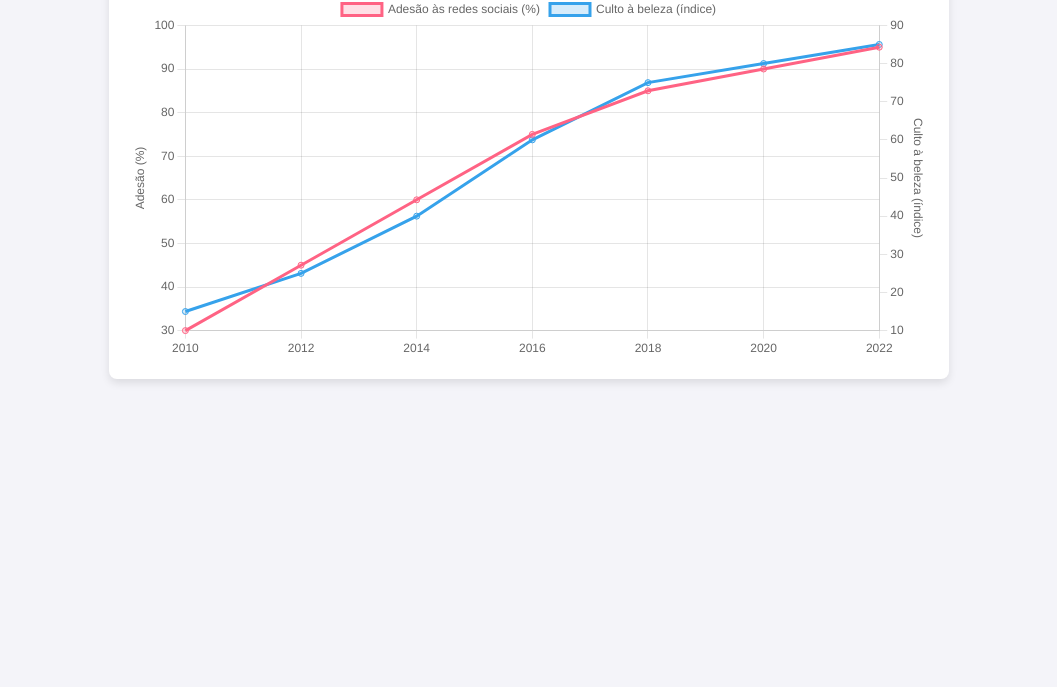
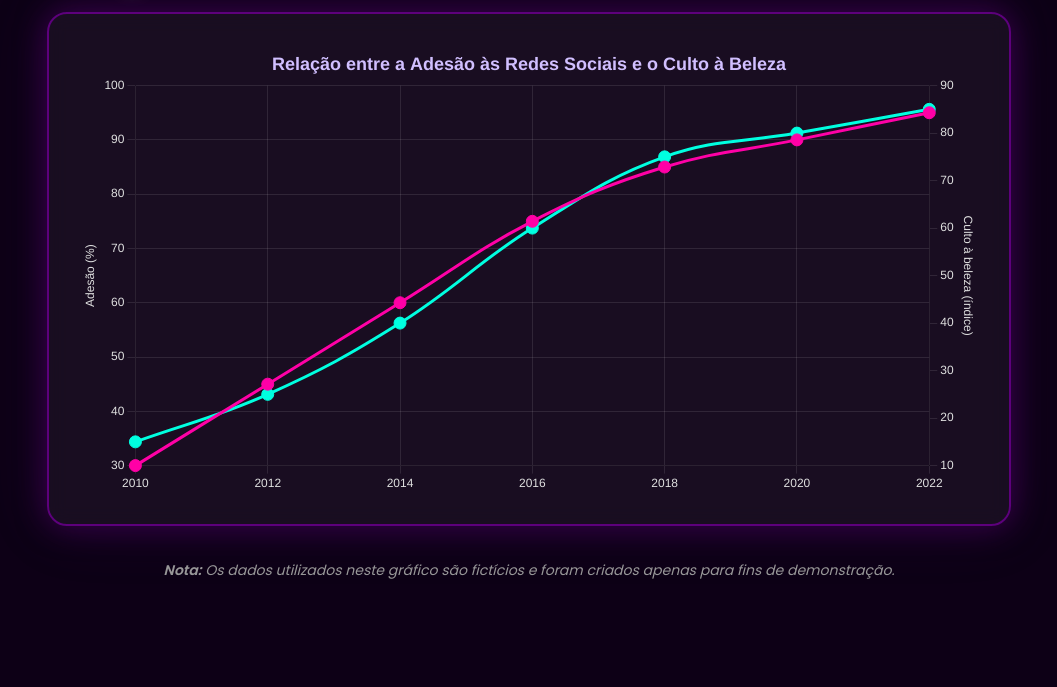
Before and after one commit to GitHub2459/Gr-fico, a plain HTML site: page index.html in a window 1280 px wide. Shown: the part 169-856 px from the top of the page, without its empty margins (111-1168 px from the left). Before the commit the page ends 800 px from the top, so only its background shows below. Drawn offline with nearby package versions, Linux system fonts and the light colour scheme.

Commit message:
Update index.html

```diff
--- a/index.html
+++ b/index.html
@@ -3,29 +3,44 @@
 <head>
     <meta charset="UTF-8">
     <meta name="viewport" content="width=device-width, initial-scale=1.0">
-    <title>Gráfico: Redes Sociais e Culto à Beleza</title>
+    <title>Gráfico Neon: Redes Sociais e Culto à Beleza</title>
     <script src="https://cdn.jsdelivr.net/npm/chart.js"></script>
     <style>
+        @import url('https://fonts.googleapis.com/css2?family=Poppins:wght@400;600&display=swap');
+
         body {
-            font-family: sans-serif;
+            font-family: 'Poppins', sans-serif;
             display: flex;
+            flex-direction: column;
             justify-content: center;
             align-items: center;
-            flex-direction: column;
+            min-height: 100vh;
+            background: #0d0016; /* Fundo roxo escuro */
+            color: #E0E0E0;
             padding: 20px;
-            background-color: #f4f4f9;
         }
         h1 {
-            color: #333;
+            color: #d1bfff; /* Título roxo claro */
             text-align: center;
+            margin-bottom: 20px;
+            text-shadow: 0 0 10px #d1bfff, 0 0 20px #d1bfff;
         }
         .chart-container {
-            width: 80%;
-            max-width: 800px;
-            background-color: #fff;
-            padding: 20px;
-            border-radius: 8px;
-            box-shadow: 0 4px 8px rgba(0,0,0,0.1);
+            width: 90%;
+            max-width: 900px;
+            background-color: rgba(255, 255, 255, 0.05);
+            backdrop-filter: blur(10px);
+            border: 2px solid #5d007c;
+            border-radius: 20px;
+            padding: 30px;
+            box-shadow: 0 0 30px rgba(93, 0, 124, 0.5), 0 0 60px rgba(93, 0, 124, 0.2);
+        }
+        .legend {
+            margin-top: 20px;
+            font-style: italic;
+            color: #999;
+            text-align: center;
+            font-size: 14px;
         }
     </style>
 </head>
@@ -37,22 +52,36 @@
         <canvas id="myChart"></canvas>
     </div>
 
+    <div class="legend">
+        <p><strong>Nota:</strong> Os dados utilizados neste gráfico são fictícios e foram criados apenas para fins de demonstração.</p>
+    </div>
+
     <script>
-        // Dados do gráfico
+        // Dados do gráfico com cores neon
         const data = {
             labels: ['2010', '2012', '2014', '2016', '2018', '2020', '2022'],
             datasets: [{
                 label: 'Adesão às redes sociais (%)',
                 data: [30, 45, 60, 75, 85, 90, 95],
-                borderColor: 'rgb(255, 99, 132)',
-                backgroundColor: 'rgba(255, 99, 132, 0.2)',
-                yAxisID: 'y'
+                borderColor: '#FF00A6', /* Rosa neon */
+                backgroundColor: 'rgba(255, 0, 166, 0.3)',
+                pointBackgroundColor: '#FF00A6',
+                pointBorderColor: '#FF00A6',
+                tension: 0.4,
+                yAxisID: 'y',
+                pointRadius: 6,
+                pointHoverRadius: 8
             }, {
                 label: 'Culto à beleza (índice)',
                 data: [15, 25, 40, 60, 75, 80, 85],
-                borderColor: 'rgb(54, 162, 235)',
-                backgroundColor: 'rgba(54, 162, 235, 0.2)',
-                yAxisID: 'y1'
+                borderColor: '#00FFE0', /* Azul/Ciano neon */
+                backgroundColor: 'rgba(0, 255, 224, 0.3)',
+                pointBackgroundColor: '#00FFE0',
+                pointBorderColor: '#00FFE0',
+                tension: 0.4,
+                yAxisID: 'y1',
+                pointRadius: 6,
+                pointHoverRadius: 8
             }]
         };
 
@@ -70,7 +99,25 @@
                 plugins: {
                     title: {
                         display: true,
-                        text: 'Relação entre a Adesão às Redes Sociais e o Culto à Beleza'
+                        text: 'Relação entre a Adesão às Redes Sociais e o Culto à Beleza',
+                        color: '#d1bfff',
+                        font: {
+                            size: 18,
+                            weight: 'bold'
+                        }
+                    },
+                    legend: {
+                        display: false // Oculta a legenda por padrão
+                    },
+                    tooltip: {
+                        enabled: true,
+                        backgroundColor: 'rgba(255, 255, 255, 0.1)',
+                        titleColor: '#E0E0E0',
+                        bodyColor: '#E0E0E0',
+                        borderColor: '#5d007c',
+                        borderWidth: 1,
+                        displayColors: true,
+                        boxPadding: 4,
                     }
                 },
                 scales: {
@@ -80,7 +127,14 @@
                         position: 'left',
                         title: {
                             display: true,
-                            text: 'Adesão (%)'
+                            text: 'Adesão (%)',
+                            color: '#E0E0E0'
+                        },
+                        grid: {
+                            color: 'rgba(255, 255, 255, 0.1)'
+                        },
+                        ticks: {
+                            color: '#E0E0E0'
                         }
                     },
                     y1: {
@@ -89,10 +143,23 @@
                         position: 'right',
                         title: {
                             display: true,
-                            text: 'Culto à beleza (índice)'
+                            text: 'Culto à beleza (índice)',
+                            color: '#E0E0E0'
                         },
                         grid: {
                             drawOnChartArea: false,
+                            color: 'rgba(255, 255, 255, 0.1)'
+                        },
+                        ticks: {
+                            color: '#E0E0E0'
+                        }
+                    },
+                    x: {
+                        grid: {
+                            color: 'rgba(255, 255, 255, 0.1)'
+                        },
+                        ticks: {
+                            color: '#E0E0E0'
                         }
                     }
                 }
```
